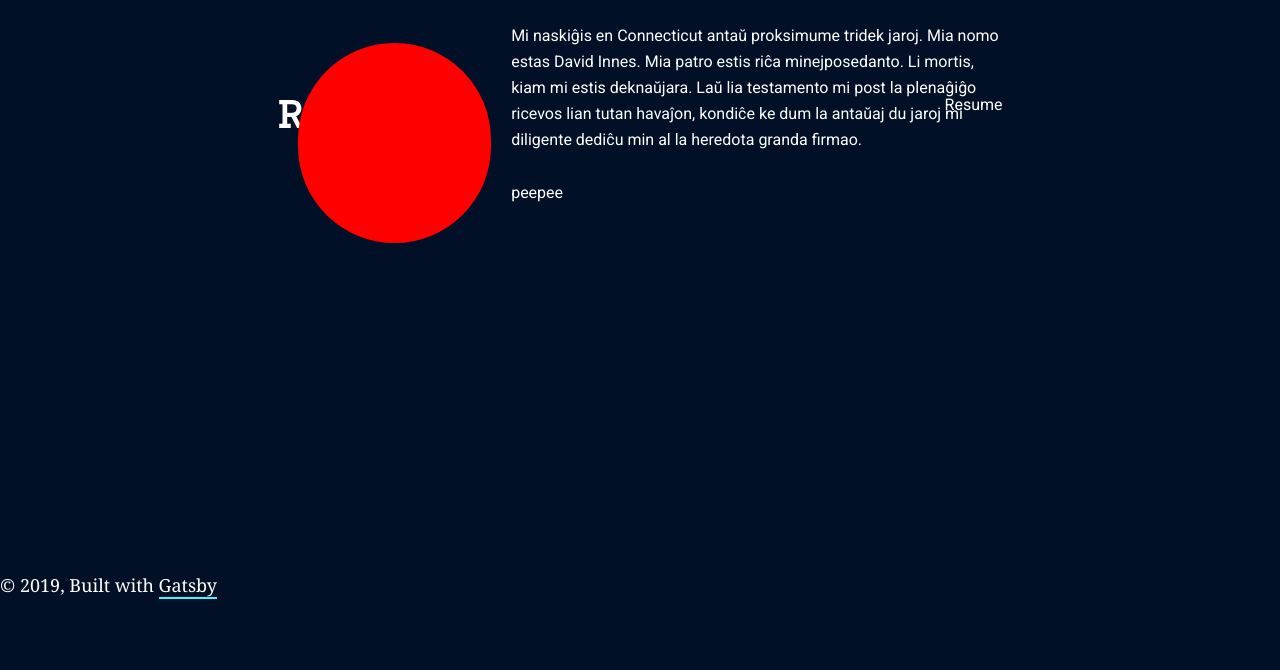
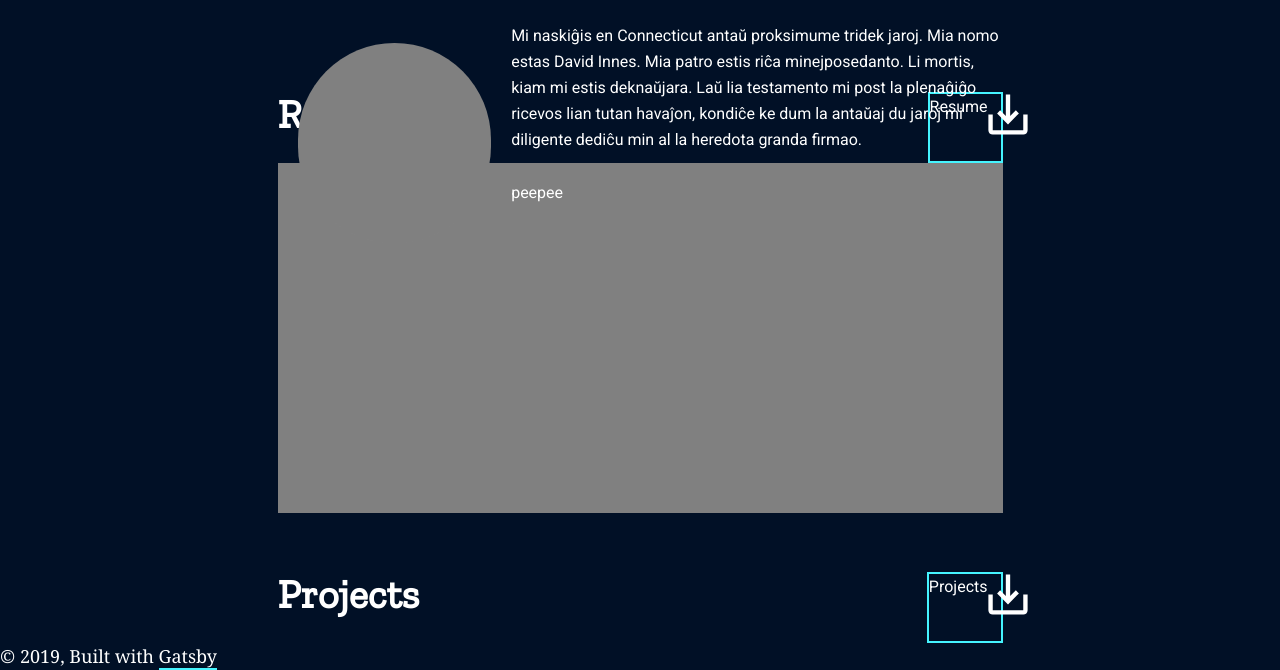
Before and after one commit to milos-prince/resumeTristan, a Gatsby site: page / in a window 1280 px wide. Shown: the part 678-1348 px from the top of the page. Before the commit the page ends 1277 px from the top, so only its background shows below. Built offline with nearby package versions, Linux system fonts and the light colour scheme; Gatsby itself is replaced by a stand-in of ours.

Commit message:
headings in

```diff
--- a/src/pages/index.js
+++ b/src/pages/index.js
@@ -7,6 +7,7 @@ import SEO from "../components/seo"
 import Style from "../styles/global.css"
 
 import linkedIN from "../images/linkedIn.svg"
+import dl from "../images/download.svg"
 
 const IndexPage = () => (
   <Layout>
@@ -16,7 +17,7 @@ const IndexPage = () => (
     <div className="introduction">
     <h2>Hey,</h2>
     <h2>My name is</h2>
-    <h1 className="myNameIs">Michael Pinder</h1>
+    <h1 className="myNameIs">Bob Lazerman</h1>
     </div>
   </div>
   </section>
@@ -33,8 +34,15 @@ const IndexPage = () => (
   </section>
   <section className="resume">
     <div className="titleWrapper">
-      <h1>Resume</h1><div><a href=""><p>Resume</p></a></div>
+      <h1>Resume</h1><div className="fancyBox"><div className="d-flex"><p>Resume</p><img src={dl} /></div></div>
     </div>
+    <div className="resumeContentSection"></div>
+  </section>
+  <section className="projects">
+    <div className="titleWrapper">
+      <h1>Projects</h1><div className="fancyBox"><div className="d-flex"><p>Projects</p><img src={dl} /></div></div>
+    </div>
+
   </section>
   </div>
   </div>
--- a/src/styles/global.css
+++ b/src/styles/global.css
@@ -14,6 +14,9 @@ a{
 	text-decoration: none;
 	color:inherit !important;
 	border-bottom:2px solid #45F4FF;
+}
+.d-flex{
+	display:flex;
 }
 /*hero*/
 .hero{
@@ -75,7 +78,7 @@ a{
 .photoWrapper{
 	width:200px;
 	border-radius:100px;
-	background-color:red;
+	background-color:gray;
 	height:200px;
 	margin:20px;
 }
@@ -86,7 +89,17 @@ a{
 	max-width:85vw;
 	margin-bottom:80px;
 }
+.resumeContentSection{
+	height:350px;
+	width:100%;
+	background-color: gray;
+}
 .titleWrapper{
 	display: flex;
 	justify-content: space-between;
 }
+.fancyBox{
+	display: flex;
+	flex-direction: row;
+	border :2px solid #45F4FF;
+}
```
Also changed, not shown: src/images/download.svg (added).
